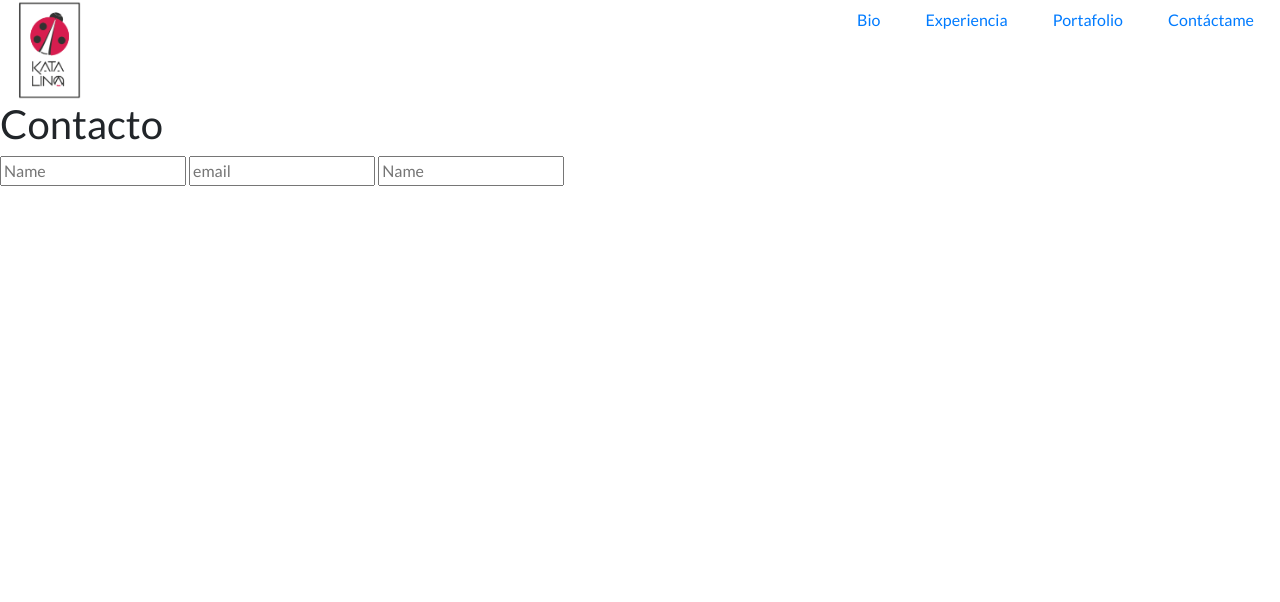
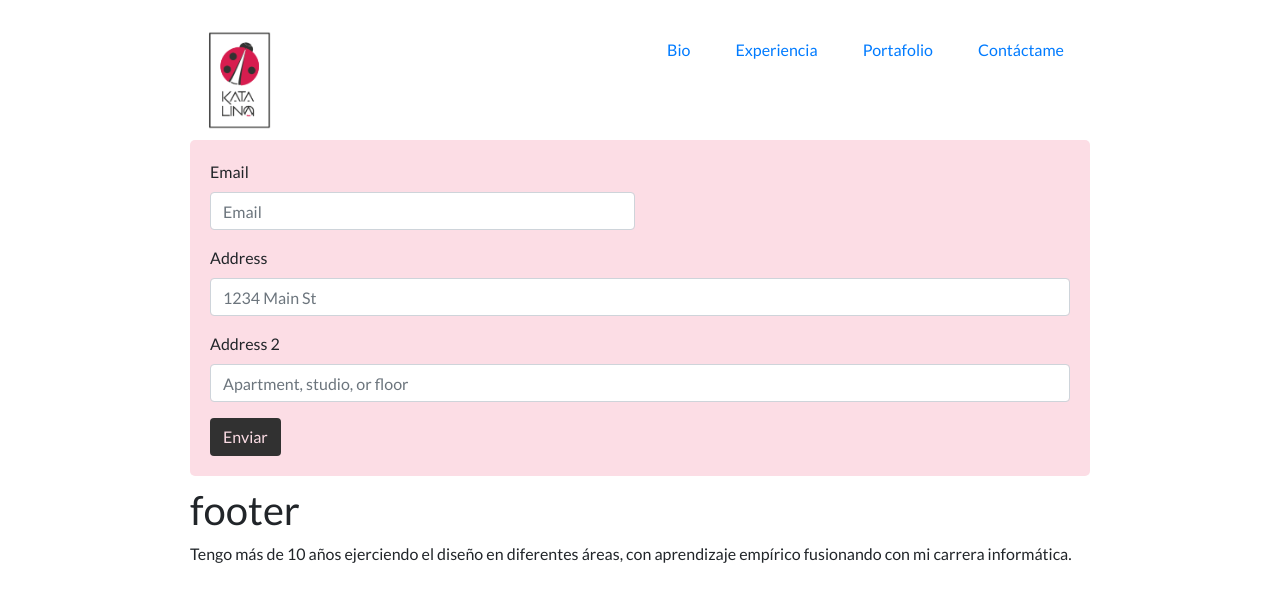
Before and after one commit to katalinai/proyecto-cv, a plain HTML site: page contactame.html in a window 1280 px wide. Drawn offline with nearby package versions, Linux system fonts and the light colour scheme.

Commit message:
formulario con bootstrap cambiando botones etc

```diff
--- a/contactame.html
+++ b/contactame.html
@@ -12,7 +12,8 @@
     <title>Resume-Ka</title>
 </head>
 <body>
-    <header>
+    <div class="grid"> <!-- contenedor -->
+            <div class="a">
                 <nav>
                     <img src="assets/katalinaid-02.png">
                         <ul>
@@ -22,14 +23,42 @@
                             <li><a href="contactame.html" class="nav-link">Contáctame</a></li>
                         </ul>
                 </nav>
-    </header>
-    <body>
-        <div class="formulario">
-                <h1>Contacto</h1>
-                    <input type="text" placeholder="Name">
-                    <input type="text" placeholder="email">
-                    <input type="text" placeholder="Name">
             </div>
-
+            <div class="b">
+                <form class="f-estilo">
+                    <div class="form-row">
+                        <div class="form-group col-md-6">
+                        <label for="inputEmail4">Email</label>
+                        <input type="email" class="form-control" id="inputEmail4" placeholder="Email">
+                        </div>
+                    </div>
+                    <div class="form-group">
+                        <label for="inputAddress">Address</label>
+                        <input type="text" class="form-control" id="inputAddress" placeholder="1234 Main St">
+                    </div>
+                    <div class="form-group">
+                        <label for="inputAddress2">Address 2</label>
+                        <input type="text" class="form-control" id="inputAddress2" placeholder="Apartment, studio, or floor">
+                    </div>
+                    <button type="submit" class="btn ">Enviar</button>
+                </form>
+                    <!-- <div class="f-ontactame">
+                        <form>
+                            <input type="text" placeholder="Name"> <br>
+                            <input type="text" placeholder="email"> <br>
+                            <input type="text" placeholder="Name"> <br>
+                            <input type="text" placeholder="Name"> <br>
+                            <input type="submit" placeholder="submit"> <br>
+                        </form>
+                    </div>     -->
+            </div>
+            <div class="c">
+                <footer>
+                <h1>footer</h1>
+                <p>Tengo más de 10 años ejerciendo el diseño en diferentes áreas, con aprendizaje empírico fusionando con
+                mi carrera informática.</p>
+            </footer>
+            </div>
+    </div>
     </body>
 </html>
--- a/scss/component/_links.scss
+++ b/scss/component/_links.scss
@@ -4,3 +4,16 @@
         color: orange;
     }
 }
+
+.btn {
+    background-color: #313131;
+    border-color: none;
+    text-decoration: none;
+    color: #fcdde5;
+}
+
+.btn {
+    &:hover {
+    background-color: #ee3558;
+    }
+}
--- /dev/null
+++ b/scss/component/forms.scss
@@ -0,0 +1,6 @@
+.f-estilo {
+  border-radius: 5px;
+  padding: 20px;
+  background-color: #fcdde5;
+
+}
--- a/scss/style.scss
+++ b/scss/style.scss
@@ -4,3 +4,4 @@
 @import "component/header";
 @import "component/links";
 @import "layout/layout";
+@import "component/forms";
```
Also changed, not shown: experiencia.html (+14 -6 lines), index.html (+3 -3 lines), proyecto.html (+5 -1 lines), css/style.css, scss/base/_base.scss (line endings or trailing spaces), 1 other file. Lines whose indentation alone changed are shown as unchanged.
